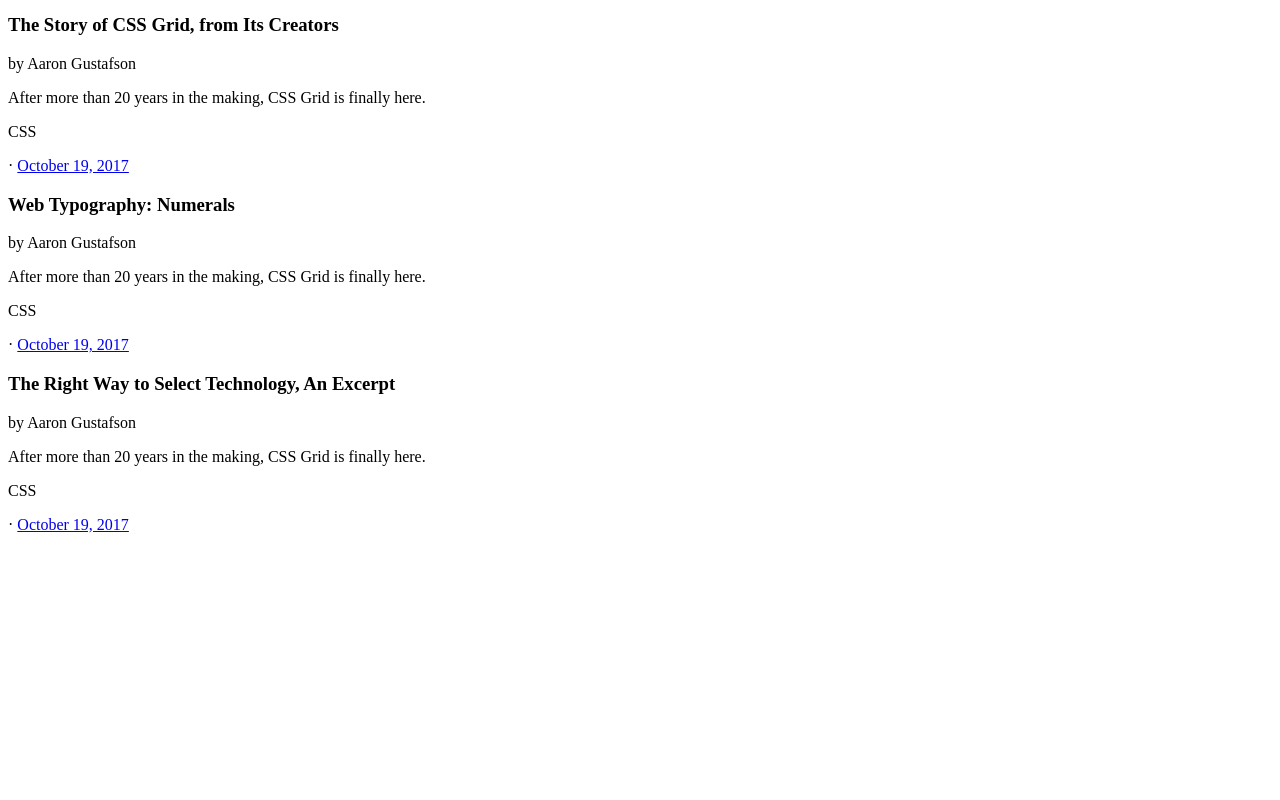
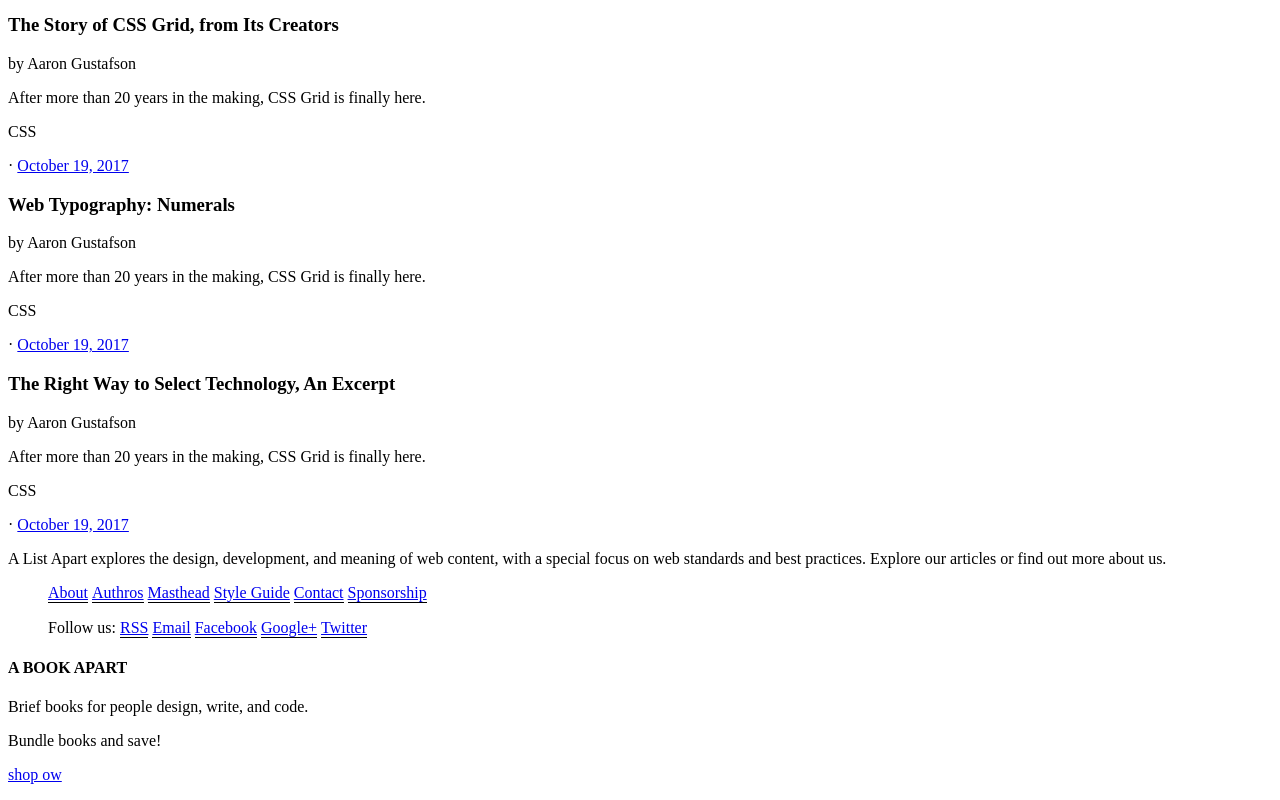
Before and after one commit to OmairRaza9/html-layout-II, a plain HTML site: page index.html in a window 1280 px wide. Shown: the part 2620-3420 px from the top of the page. Before the commit the page ends 3162 px from the top, so only its background shows below. Drawn offline with Linux system fonts and the light colour scheme.

Commit message:
nav bar in footer being added

```diff
--- a/index.html
+++ b/index.html
@@ -113,8 +113,40 @@
           <p>After more than 20 years in the making, CSS Grid is finally here.</p>
           <p><a href="#"></a>CSS</p> · <a href="#">October 19, 2017</a>
         </div>
-
       </div>
 
+      <p>A List Apart explores the design, development, and meaning of web content, with a special focus on web standards and best practices. Explore our articles or find out more about us.</p>
+
+    <footer>
+      <div class="bottomnav">
+        <nav>
+          <ul>
+            <li><a href="#">About</a></li>
+            <li><a href="#">Authros</a></li>
+            <li><a href="#">Masthead</a></li>
+            <li><a href="#">Style Guide</a></li>
+            <li><a href="#">Contact</a></li>
+            <li><a href="#">Sponsorship</a></li>
+          </ul>
+        </nav>
+      </div>
+      <div class="contactus">
+        <nav>
+          <ul>
+            Follow us:
+            <li><a href="#">RSS</a></li>
+            <li><a href="#">Email</a></li>
+            <li><a href="#">Facebook</a></li>
+            <li><a href="#">Google+</a></li>
+            <li><a href="#">Twitter</a></li>
+          </ul>
+        </nav>
+      <div class="brief_books">
+        <h4>A BOOK APART</h4>
+        <p>Brief books for people design, write, and code.</p>
+        <p>Bundle books and save!</p>
+        <p><a href="#">shop ow</a></p>
+      </div>
+    </footer>
   </body>
 </html>
```
